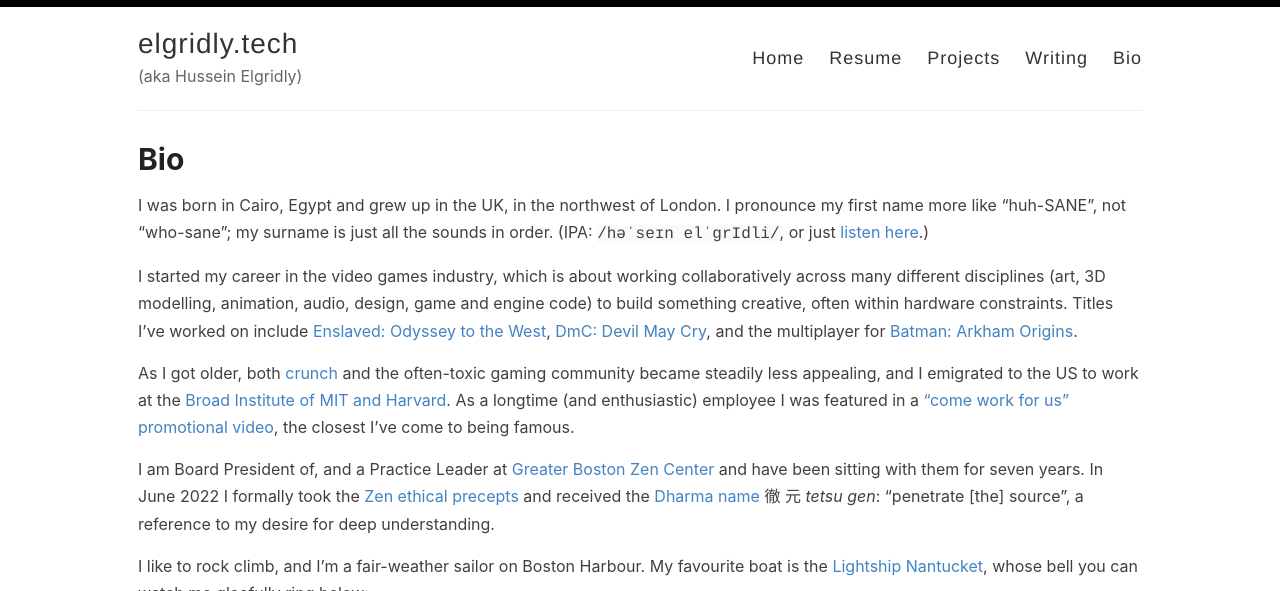
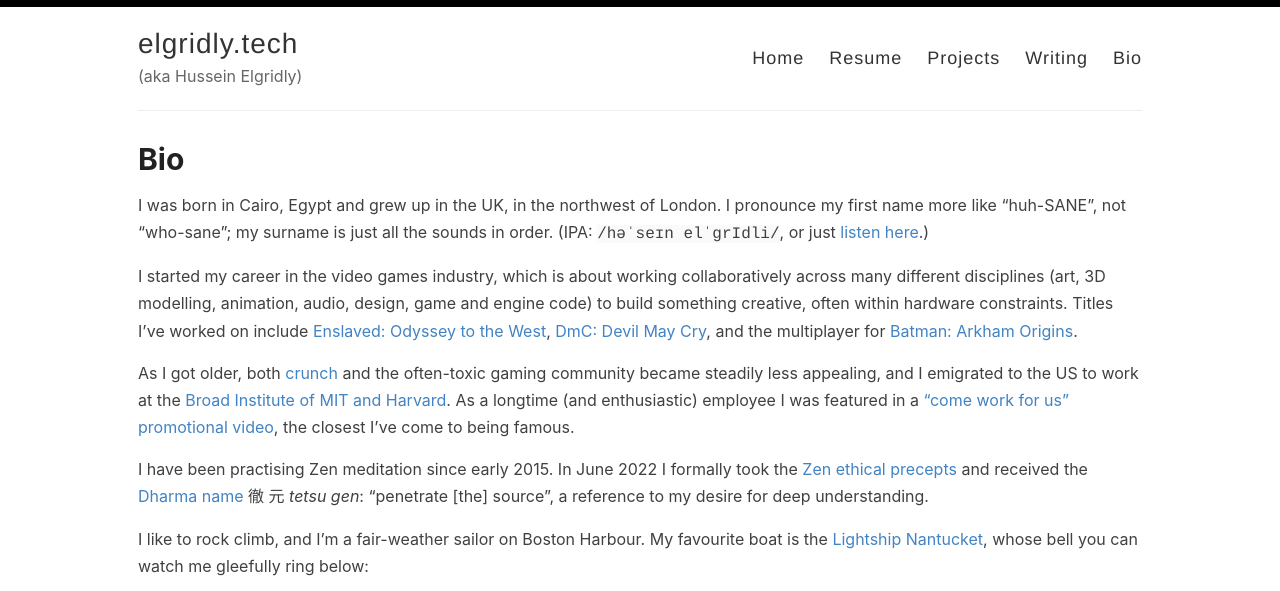
Before and after one commit to helgridly/helgridly.github.io, a Jekyll site: the page built from _pages/bio.md, in a window 1280 px wide and 900 px high, cut to the strip 0-591 px from the top of the window. Built offline with Jekyll 4.4.1, drawn with Linux system fonts in a browser that asks for light colours.

Commit message:
remove GBZC

```diff
--- a/_pages/bio.md
+++ b/_pages/bio.md
@@ -10,7 +10,7 @@ I started my career in the video games industry, which is about working collabor
 
 As I got older, both [crunch](https://en.wikipedia.org/wiki/Crunch_(video_games){:target="_blank"}) and the often-toxic gaming community became steadily less appealing, and I emigrated to the US to work at the [Broad Institute of MIT and Harvard](https://www.broadinstitute.org/){:target="_blank"}. As a longtime (and enthusiastic) employee I was featured in a ["come work for us" promotional video](https://www.youtube.com/watch?v=lC-dqmwxR3M){:target="_blank"}, the closest I've come to being famous.
 
-I am Board President of, and a Practice Leader at [Greater Boston Zen Center](https://bostonzen.org/){:target="_blank"} and have been sitting with them for seven years. In June 2022 I formally took the [Zen ethical precepts](https://www.lionsroar.com/what-is-jukai/){:target="_blank"} and received the [Dharma name](https://en.wikipedia.org/wiki/Dharma_name){:target="_blank"} 徹 元 _tetsu gen_: "penetrate \[the\] source", a reference to my desire for deep understanding.
+I have been practising Zen meditation since early 2015. In June 2022 I formally took the [Zen ethical precepts](https://www.lionsroar.com/what-is-jukai/){:target="_blank"} and received the [Dharma name](https://en.wikipedia.org/wiki/Dharma_name){:target="_blank"} 徹 元 _tetsu gen_: "penetrate \[the\] source", a reference to my desire for deep understanding.
 
 I like to rock climb, and I'm a fair-weather sailor on Boston Harbour. My favourite boat is the [Lightship Nantucket](https://en.wikipedia.org/wiki/United_States_lightship_Nantucket_(LV-112)){:target="_blank"}, whose bell you can watch me gleefully ring below:
 
```
